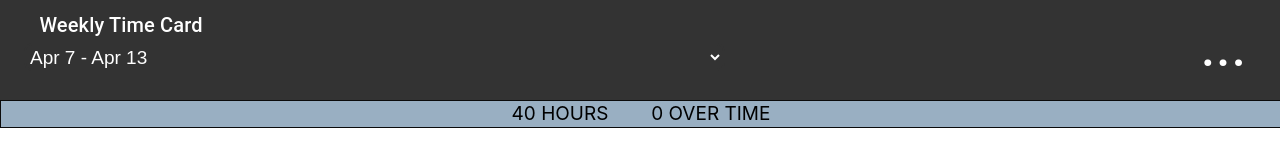
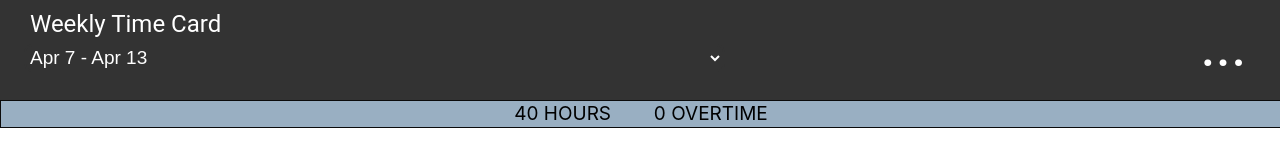
Before and after one commit to bradronto/bradronto.github.io, a React (Create React App) app in the folder timekeep/: page / in a window 1280 px wide. Shown: the top 149 px of the page. Built offline with nearby package versions, Linux system fonts and the light colour scheme.

Commit message:
and another..

```diff
--- a/timekeep/src/components/menu.js
+++ b/timekeep/src/components/menu.js
@@ -66,8 +66,8 @@ const r = ["jik","gut","cax"];
   return (
     <AppBar position="static" style={{ backgroundColor: "#333" }}>
       <Toolbar>
-        <Typography variant="h6" style={{ flexGrow: 1 }}>
-        &nbsp;&nbsp; Weekly Time Card
+        <Typography variant="h5" style={{ flexGrow: 1 }}>
+        &nbsp;Weekly Time Card
         <br />
 
           <select
--- a/timekeep/src/components/work-hours.js
+++ b/timekeep/src/components/work-hours.js
@@ -270,11 +270,10 @@ const handleMenu = (e) =>
  workHours={workHours}
  changeWeek={changeWeek}
  smsText={(rawText)}
-
-    />
+   />
 
     <span  className="cool-header">
-        {reg} HOURS &nbsp;&nbsp;&nbsp;&nbsp;&nbsp;&nbsp; {ot} OVER TIME  {/*totalWeeklyHours.toFixed(1)*/}
+        {reg} HOURS &nbsp;&nbsp;&nbsp;&nbsp;&nbsp;&nbsp; {ot} OVERTIME  {/*totalWeeklyHours.toFixed(1)*/}
       </span>
 
      {daysOfWeek.map((day, index) => (
```
